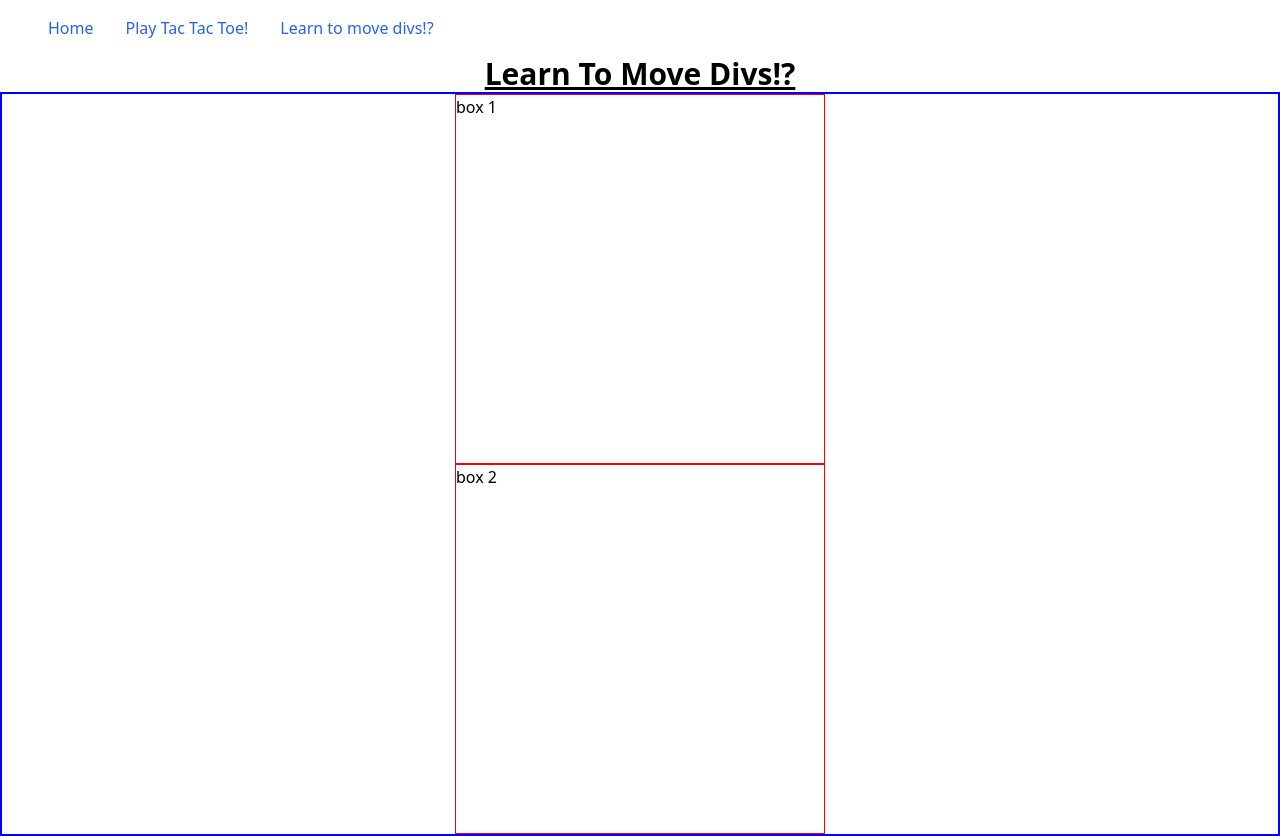
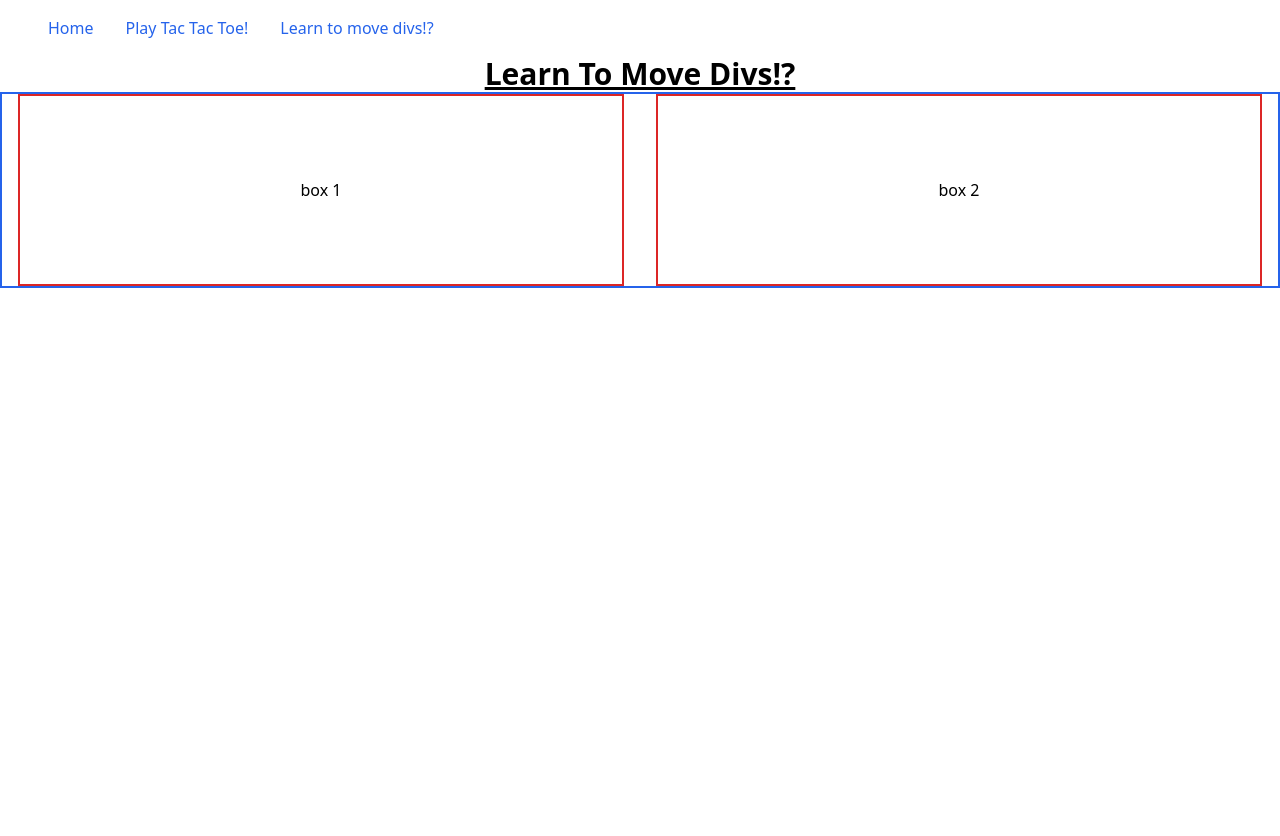
Before and after one commit to amirkour/reacting-next, a Next.js app: page /L2MoveDivs in a window 1280 px wide. After the commit the page ends 800 px from the top, so only its background shows below. Built offline with nearby package versions, Linux system fonts and the light colour scheme.

Commit message:
move learn to move divs to tailwind

```diff
--- a/components/layout/default/index.tsx
+++ b/components/layout/default/index.tsx
@@ -28,10 +28,10 @@ export const DefaultNav = () => {
 };
 
 const DefaultLayout = ({ children }: DefaultProps) => (
-  <DefaultContainer>
+  <>
     <DefaultNav />
-    {children}
-  </DefaultContainer>
+    <DefaultContainer>{children}</DefaultContainer>
+  </>
 );
 
 export default DefaultLayout;
--- a/pages/L2MoveDivs.tsx
+++ b/pages/L2MoveDivs.tsx
@@ -2,30 +2,15 @@ import React from "react";
 
 const L2MoveDivs = () => (
   <>
-    <h1 style={{ textAlign: "center" }}>Learn To Move Divs!?</h1>
-    <div className="container">
-      <div className="box">box 1</div>
-      <div className="box">box 2</div>
+    <h1 className="text-center">Learn To Move Divs!?</h1>
+    <div className="flex flex-col md:flex-row w-full items-center md:justify-evenly border-2 border-blue-600 border-solid">
+      <div className="flex justify-center items-center w-full h-32 md:h-48 my-4 md:my-0 md:mx-4 border-solid border-2 border-red-600">
+        box 1
+      </div>
+      <div className="flex justify-center items-center w-full h-32 md:h-48 my-4 md:my-0 md:mx-4 border-solid border-2 border-red-600">
+        box 2
+      </div>
     </div>
-    <style jsx>{`
-      .container {
-        display: flex;
-        flex-direction: row;
-        width: 100%;
-        justify-content: space-evenly;
-        border: 2px solid blue;
-        @media (min-width: 768px) {
-          flex-direction: column;
-          align-items: center;
-        }
-      }
-
-      .box {
-        width: 370px;
-        height: 370px;
-        border: 1px solid red;
-      }
-    `}</style>
   </>
 );
 
```
